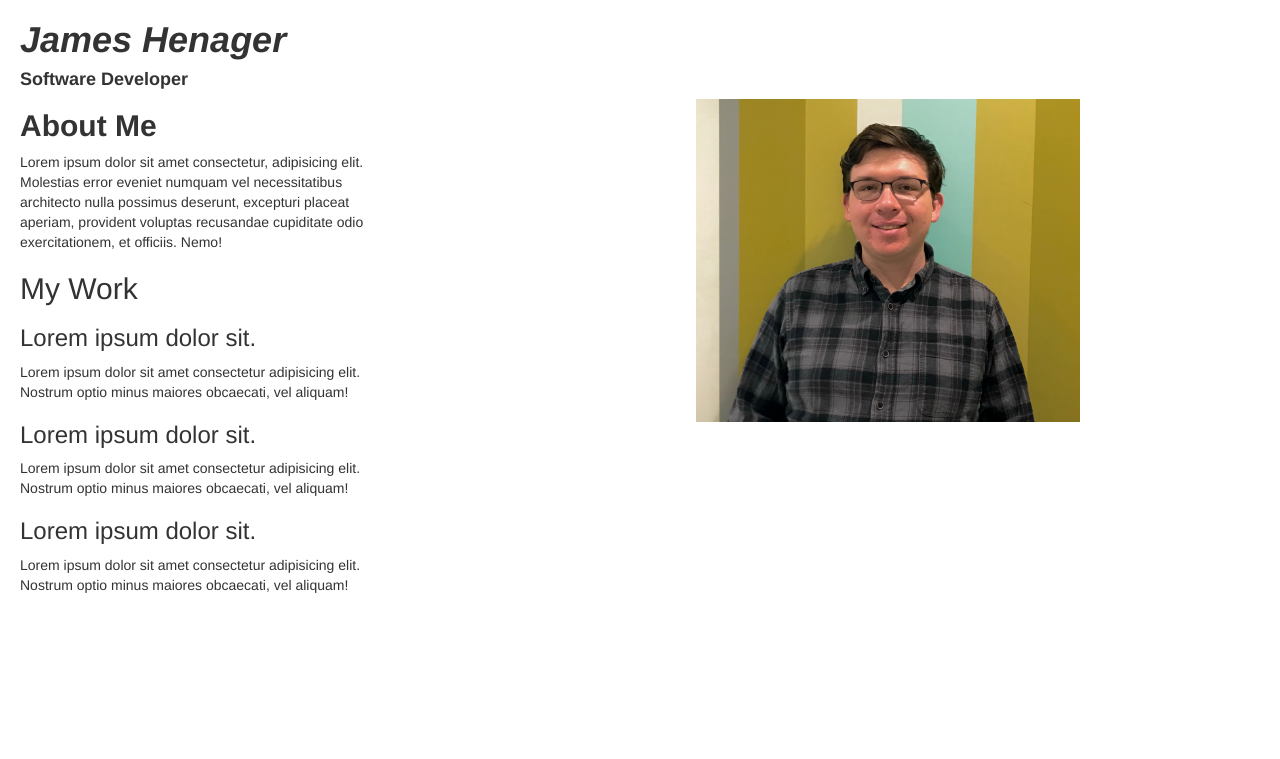
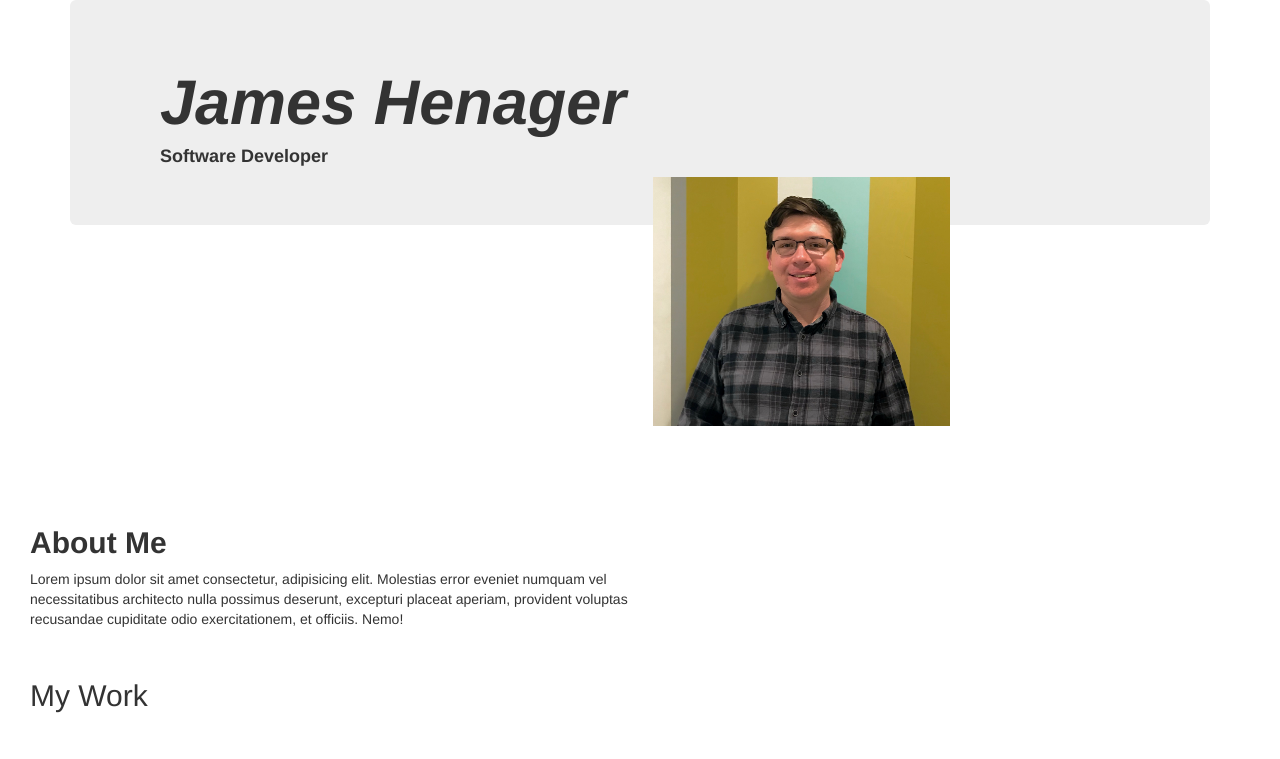
Before and after one commit to jhenager/portfolio-page, a plain HTML site: page index.html in a window 1280 px wide. Shown: the top 759 px of the page. Drawn offline with Linux system fonts and the light colour scheme.

Commit message:
add jumbotron to header

```diff
--- a/css/styles.css
+++ b/css/styles.css
@@ -1,12 +1,7 @@
 div.header {
   float: none;
   padding-left: 20px;
-}
-
-div.james {
-  height:200px;
-  width: 50%;
-  float: right;
+  margin-left: 10px;
 }
 
 #portrait {
@@ -18,11 +13,15 @@ div.james {
 
 div.about-me {
   padding-left: 20px;
-  width: 30%;
+  width: 50%;
+  margin-left: 10px;
+  margin-top: 100px;
 }
 
 div.work {
   padding-left:20px;
   width:30%;
   float:auto;
+  margin-left: 10px;
+  margin-top: 50px;
 }
--- a/index.html
+++ b/index.html
@@ -8,13 +8,15 @@
   <link href="css/styles.css" rel="stylesheet" type="text/css" media="all">
 </head>
 <body>
-  <div class="header">
-    <h1><em><strong>James Henager</strong></em></h1>
-    <h4><strong>Software Developer</strong></h4>
+  <div class=container>
+      <div class="jumbotron">
+        <div class="header">
+          <h1><em><strong>James Henager</strong></em></h1>
+          <h4><strong>Software Developer</strong></h4>
+          <img id="portrait" src="img/james.jpg" alt="James Henager">
+        </div>
+      </div>
   </div>
-
-
-    <img id="portrait" src="img/james.jpg" alt="James Henager">
 
 
   <div class="about-me">
```
